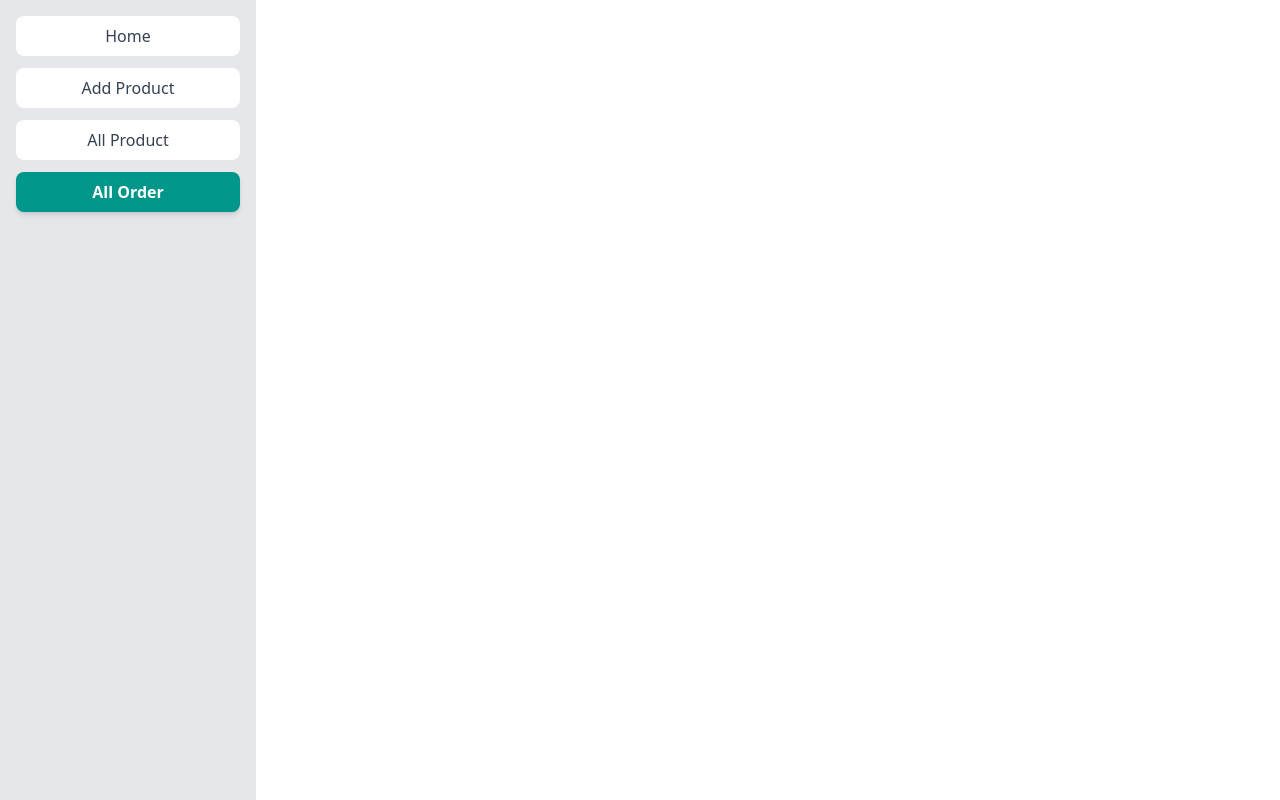
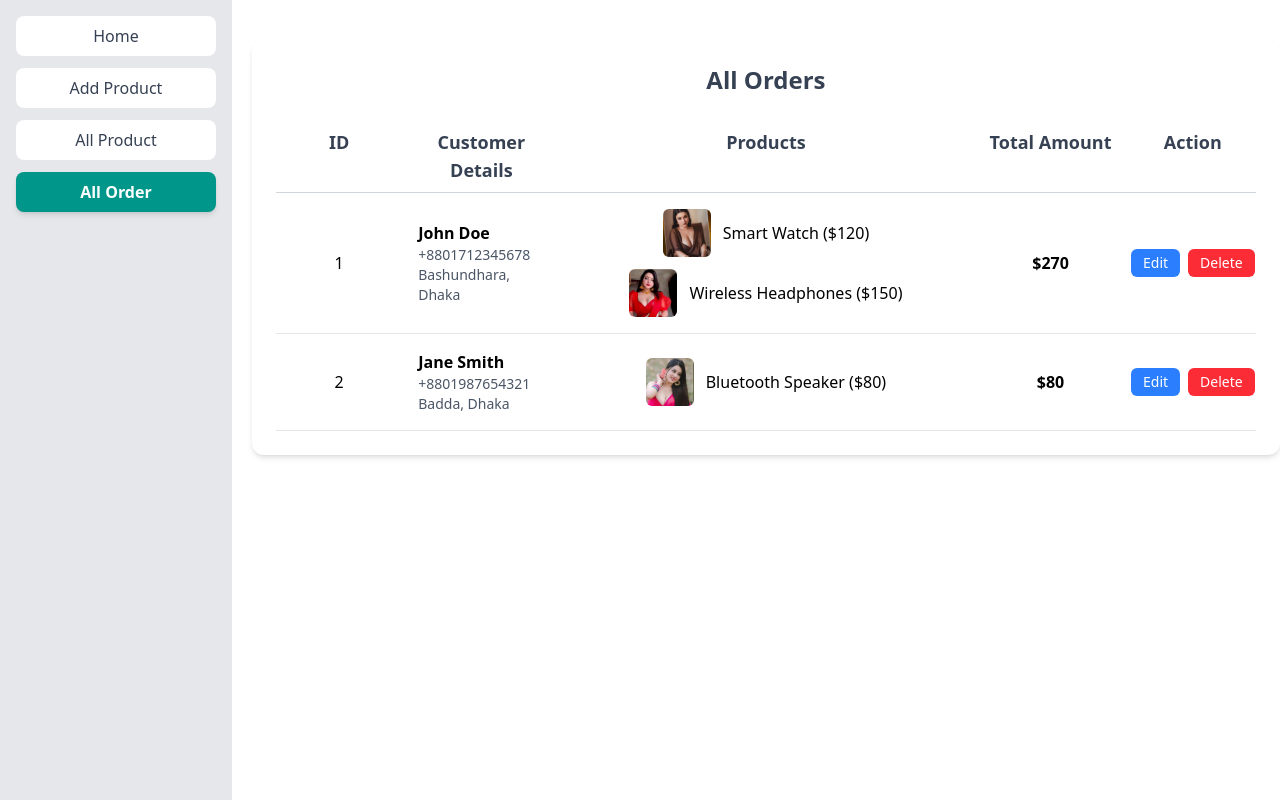
Before and after one commit to rajibulislam60/simpleshop, a React (Vite) app in the folder dashboard/: page /allorder in a window 1280 px wide. Built offline with nearby package versions, Linux system fonts and the light colour scheme.

Commit message:
all order area working

```diff
--- a/dashboard/src/Components/Edit.jsx
+++ b/dashboard/src/Components/Edit.jsx
@@ -1,7 +1,6 @@
 import React, { useState } from "react";
 
 const Edit = () => {
-  // Example state for editing product data
   const [product, setProduct] = useState({
     name: "Smart Watch",
     description: "A modern smartwatch with health tracking features.",
@@ -11,13 +10,11 @@ const Edit = () => {
     image: "",
   });
 
-  // Handle input change
   const handleChange = (e) => {
     const { name, value } = e.target;
     setProduct({ ...product, [name]: value });
   };
 
-  // Handle form submit
   const handleSubmit = (e) => {
     e.preventDefault();
     console.log("Updated Product:", product);
--- a/dashboard/src/pages/AllOrder.jsx
+++ b/dashboard/src/pages/AllOrder.jsx
@@ -1,9 +1,141 @@
 import React from "react";
+import image1 from "../images/1.png";
+import image2 from "../images/2.png";
+import image3 from "../images/3.png";
+import { NavLink } from "react-router";
 
 const AllOrder = () => {
+  const orders = [
+    {
+      id: 1,
+      customer: {
+        name: "John Doe",
+        phone: "+8801712345678",
+        address: "Bashundhara, Dhaka",
+      },
+      products: [
+        {
+          id: 1,
+          name: "Smart Watch",
+          totalprice: 120,
+          image: image1,
+        },
+        {
+          id: 2,
+          name: "Wireless Headphones",
+          totalprice: 150,
+          image: image2,
+        },
+      ],
+    },
+    {
+      id: 2,
+      customer: {
+        name: "Jane Smith",
+        phone: "+8801987654321",
+        address: "Badda, Dhaka",
+      },
+      products: [
+        {
+          id: 3,
+          name: "Bluetooth Speaker",
+          totalprice: 80,
+          image: image3,
+        },
+      ],
+    },
+  ];
+
   return (
     <div>
-      <img src="" alt="" />
+      <div className="max-w-6xl mx-auto mt-10 bg-white rounded-xl shadow-md p-6">
+        <h2 className="text-2xl font-bold mb-6 text-center text-gray-700">
+          All Orders
+        </h2>
+
+        {/* Table Header */}
+        <div className="border-b border-gray-300 text-lg font-semibold text-gray-700">
+          <ul className="grid grid-cols-7 gap-4 py-2 text-center">
+            <li>ID</li>
+            <li>Customer Details</li>
+            <li className="col-span-3">Products</li>
+            <li>Total Amount</li>
+            <li>Action</li>
+          </ul>
+        </div>
+
+        {/* Table Body */}
+        <div>
+          {orders.map((order) => {
+            const totalAmount = order.products.reduce(
+              (sum, p) => sum + p.totalprice,
+              0
+            );
+
+            return (
+              <div
+                key={order.id}
+                className="border-b border-gray-200 hover:bg-gray-50 py-4"
+              >
+                <ul className="grid grid-cols-7 gap-4 items-center text-center">
+                  {/* Order ID */}
+                  <li>{order.id}</li>
+
+                  {/* Customer Info */}
+                  <li>
+                    <div className="text-left">
+                      <h3 className="font-semibold">{order.customer.name}</h3>
+                      <p className="text-sm text-gray-600">
+                        {order.customer.phone}
+                      </p>
+                      <p className="text-sm text-gray-600">
+                        {order.customer.address}
+                      </p>
+                    </div>
+                  </li>
+
+                  {/* Product List */}
+                  <li className="col-span-3">
+                    <div className="flex flex-col gap-3">
+                      {order.products.map((product) => (
+                        <div
+                          key={product.id}
+                          className="flex items-center justify-center gap-3"
+                        >
+                          <img
+                            src={product.image}
+                            alt={product.name}
+                            className="w-12 h-12 object-cover rounded-md"
+                          />
+                          <span className="font-medium">
+                            {product.name} (${product.totalprice})
+                          </span>
+                        </div>
+                      ))}
+                    </div>
+                  </li>
+
+                  {/* Total Amount */}
+                  <li className="font-semibold">${totalAmount}</li>
+
+                  {/* Actions */}
+                  <li className="flex justify-center gap-2">
+                    <NavLink
+                      to={`/edit/${order.id}`}
+                      className="bg-blue-500 text-white px-3 py-1 rounded-md hover:bg-blue-600 text-sm"
+                    >
+                      Edit
+                    </NavLink>
+                    <button className="bg-red-500 text-white px-3 py-1 rounded-md hover:bg-red-600 text-sm">
+                      Delete
+                    </button>
+                  </li>
+                </ul>
+              </div>
+            );
+          })}
+        </div>
+      </div>
     </div>
   );
 };
--- a/dashboard/src/pages/AllProduct.jsx
+++ b/dashboard/src/pages/AllProduct.jsx
@@ -5,7 +5,6 @@ import image3 from "../images/3.png";
 import { NavLink } from "react-router";
 
 const AllProduct = () => {
-  // Product data
   const products = [
     {
       id: 1,
@@ -38,8 +37,6 @@ const AllProduct = () => {
       <h2 className="text-2xl font-bold mb-4 text-center text-gray-700">
         All Products
       </h2>
-
-      {/* Table Header */}
       <div className="border-b border-gray-300 text-lg font-semibold text-gray-700">
         <ul className="grid grid-cols-7 gap-4 py-2 text-center">
           <li>ID</li>
@@ -52,7 +49,6 @@ const AllProduct = () => {
         </ul>
       </div>
 
-      {/* Product List */}
       <div>
         {products.map((product) => (
           <ul
```
